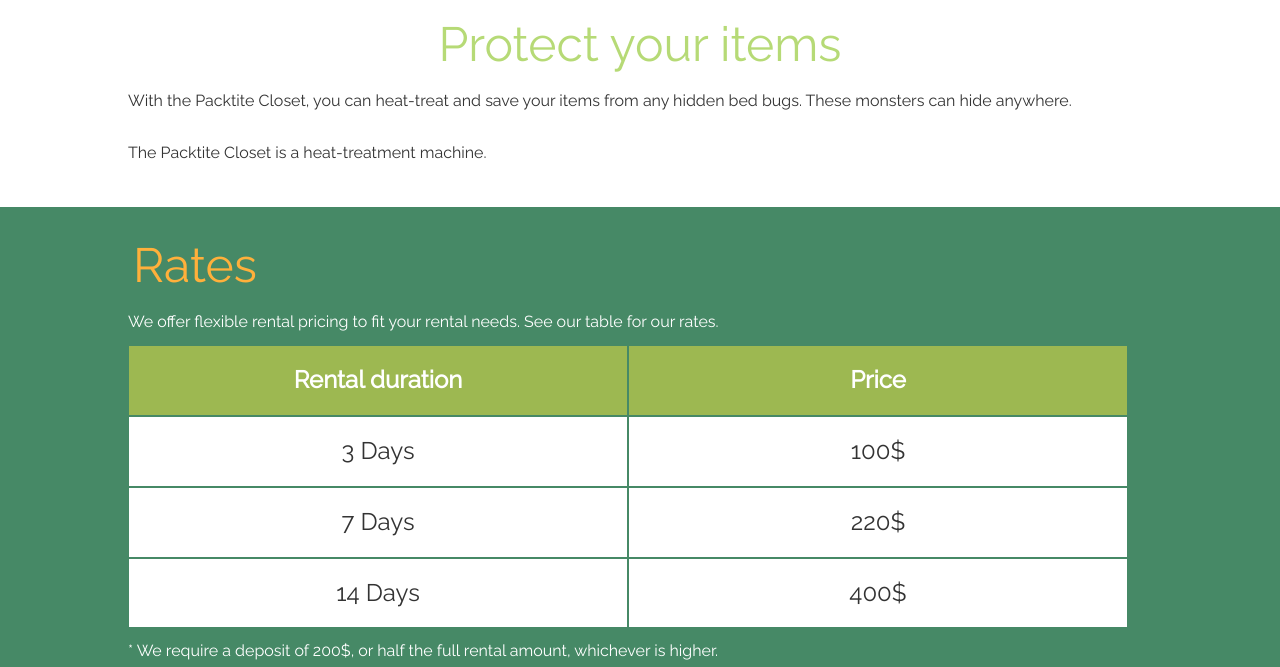
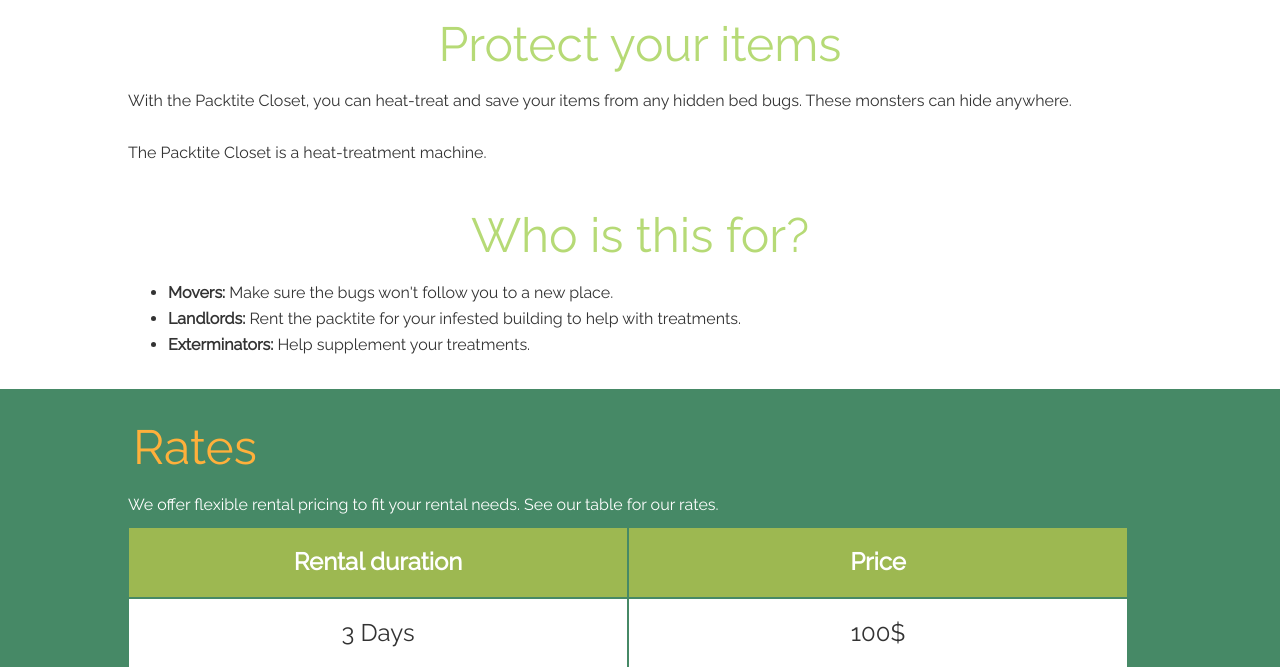
Before and after one commit to ericmadethat/bedbugsmtl, a PHP site: page /en in a window 1280 px wide. Shown: the part 597-1264 px from the top of the page. Run offline with PHP 8.4, Linux system fonts and the light colour scheme; some libraries are stand-ins or nearby versions.

Commit message:
Add new section: who is this for

```diff
--- a/i/page.php
+++ b/i/page.php
@@ -44,6 +44,21 @@ $Francis	= '<a href="http://francisamankrah.com" target="_blank">Francis Amankra
 
 	<?php echo __('The Packtite Closet is a heat-treatment machine.'); ?>
 	<br /><br />
+
+	<h1 class="center">Who is this for?</h1>
+	<div class="for-wrap">
+	<ul>
+		<li>
+			<b>Movers: </b>Make sure the bugs won't follow you to a new place.
+		</li>
+		<li>
+			<b>Landlords: </b>Rent the packtite for your infested building to help with treatments.
+		</li>
+		<li>
+			<b>Exterminators: </b>Help supplement your treatments.
+		</li>
+	</ul>
+	</div>
 
 </div>
 </section>
```
Also changed, not shown: 6 other files.
